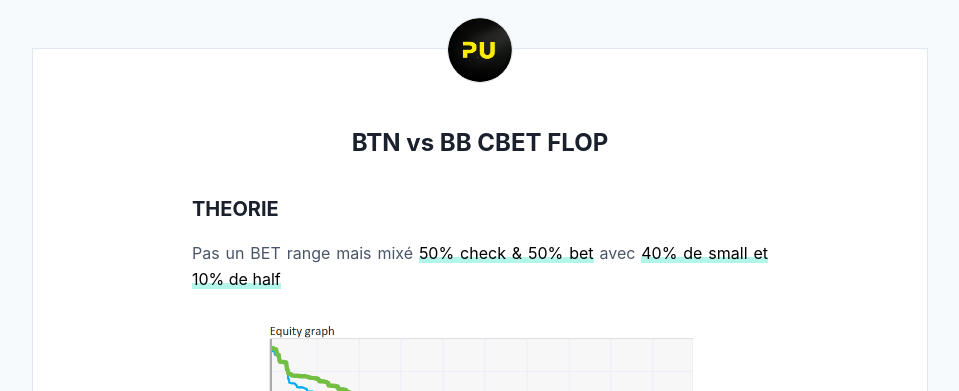
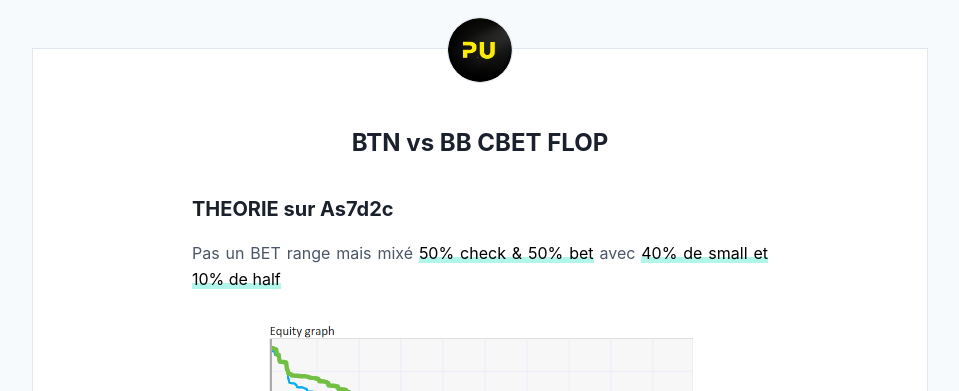
Before and after one commit to greglejeune/blog, a Jekyll site: the page built from _posts/2024-02-04-btnvsbb-cbet-As7d2c.md, in a window 1280 px wide. Shown: the top 391 px of the page, without its empty margins (160-1119 px from the left). Built offline with Jekyll 4.4.1, drawn with Linux system fonts in a browser that asks for light colours.

Commit message:
Update and rename 2024-02-04-btnvsbb-cbet.md to 2024-02-04-btnvsbb-cbet-As7d2c.md

```diff
--- a/_posts/2024-02-04-btnvsbb-cbet.md
+++ b/_posts/2024-02-04-btnvsbb-cbet-As7d2c.md
@@ -9,7 +9,7 @@ categories: pu
 
 <div class="body">
 
-  <h2>THEORIE</h2>
+  <h2>THEORIE sur As7d2c</h2>
 
   <p>Pas un BET range mais mixé <span>50% check & 50% bet</span> avec <span>40% de small et 10% de half</span></p>
 
```
